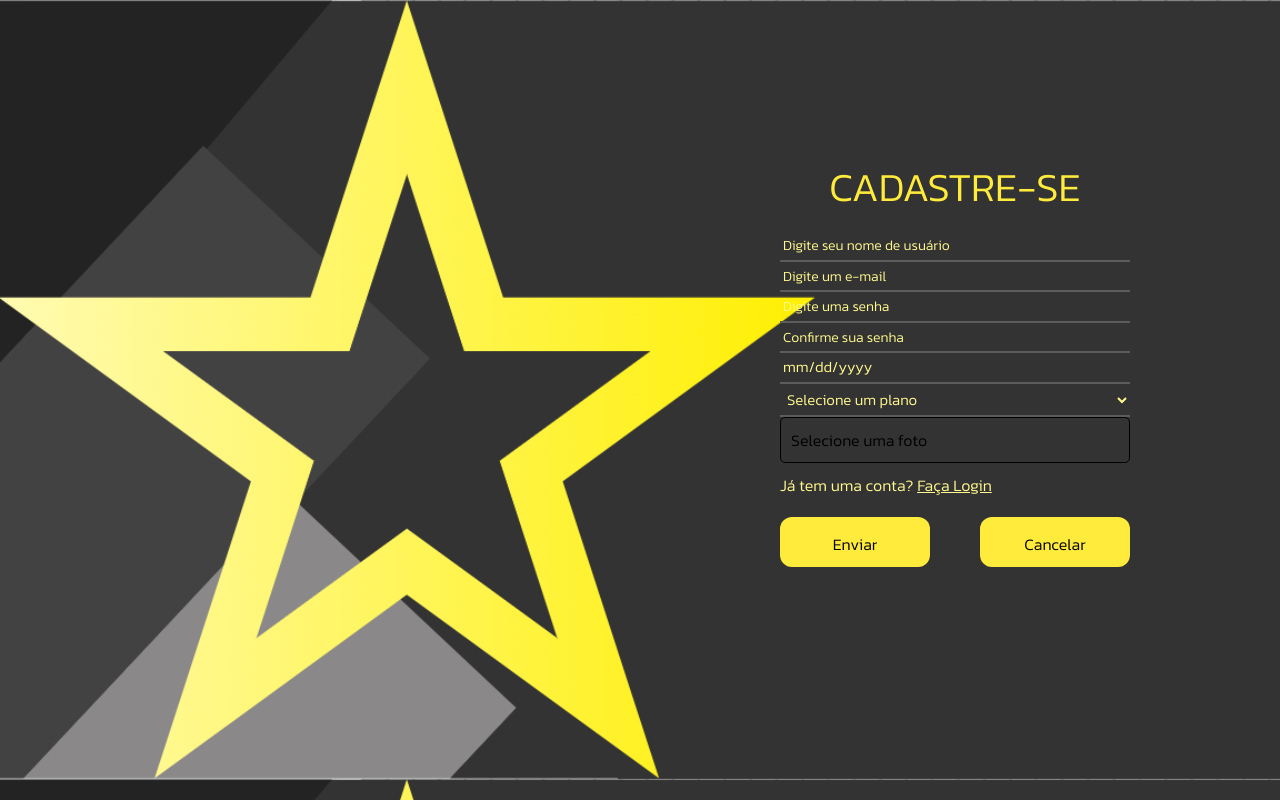
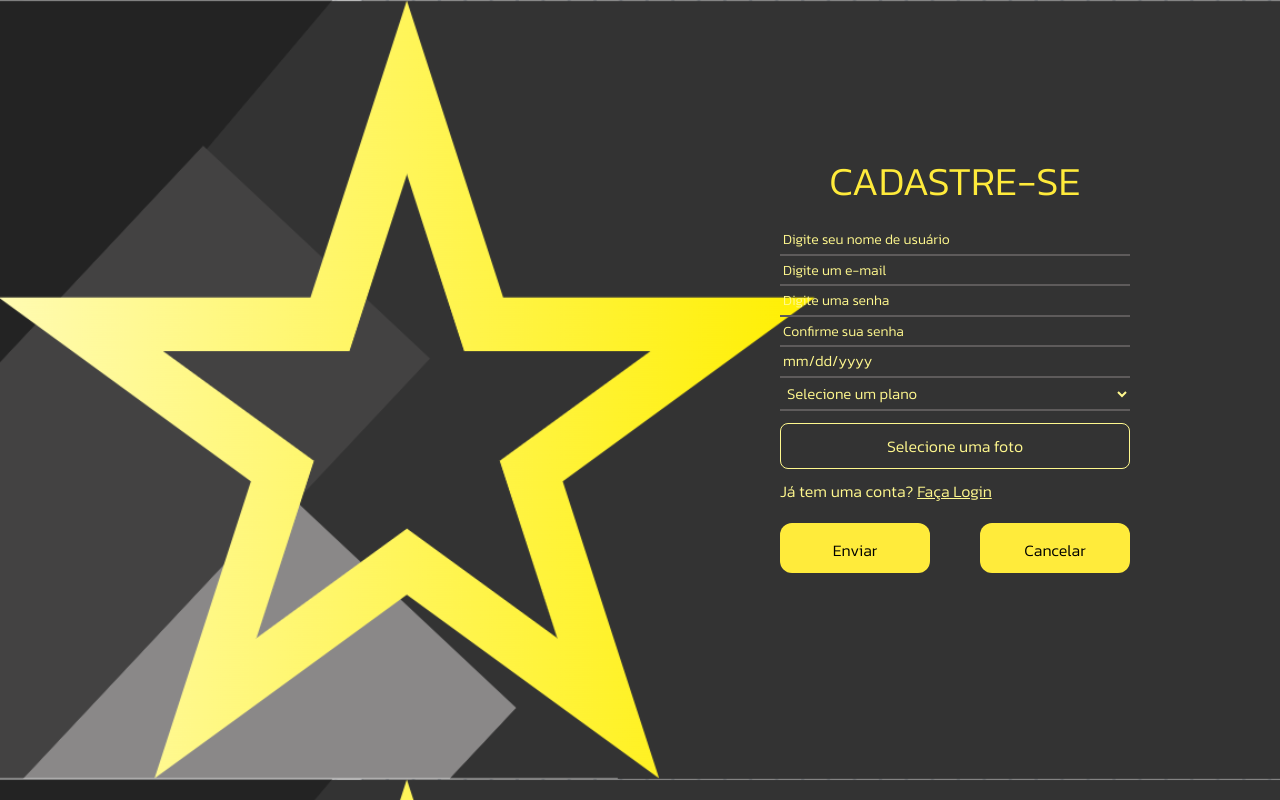
Before and after one commit to KaikyBizon/StarlistApp, a React (Vite) app in the folder frontend/: page /cadastro in a window 1280 px wide. Built offline with nearby package versions, Linux system fonts and the light colour scheme.

Commit message:
Estilizacao foto de perfil cadastro
Estilização do input para o usuário escolher foto de perfil no Cadastro

```diff
--- a/frontend/src/StylesPages/Cadastro.css
+++ b/frontend/src/StylesPages/Cadastro.css
@@ -283,3 +283,20 @@ input[type="date"]::-webkit-calendar-picker-indicator {
     position: relative;
     width: 100%;
 }
+
+#input-foto-button {
+    display: inline-block;
+    width: 100%;
+    padding: 10px;
+    border: 1px solid #FFF88E;
+    border-radius: 8px;
+    color: #FFF88E;
+    background-color: transparent;
+    text-align: center;
+    cursor: pointer;
+    margin-top: 12px;
+}
+
+#input-foto-button:hover {
+    opacity: 0.8;
+}
--- a/frontend/src/pages/Cadastro.jsx
+++ b/frontend/src/pages/Cadastro.jsx
@@ -93,7 +93,7 @@ function Cadastro() {
         localStorage.setItem('email', formValues.email);
         console.table(data)
         try {
-            const resposta = await fetch('http://10.135.60.24:8085/save-user', {
+            const resposta = await fetch('http://10.135.60.12:8085/save-user', {
                 method: 'POST',
                 body: data,
             });
@@ -192,8 +192,6 @@ function Cadastro() {
                                 </ul>
                             )}
                         </div>
-
-
 
                         <div className="textos">
                             <input
@@ -302,10 +300,9 @@ function Cadastro() {
 
                         <div className="textos">
                             <div className="foto-dropdown">
-                                <button
-                                    type='button'
-                                    className="dropdown-button btn-AbrirModal"
-                                    onClick={() => document.getElementById('input-foto').click()}
+                                <label
+                                    id="input-foto-button"
+                                    htmlFor="input-foto"
                                 >
                                     {formValues.fotoPreview ? (
                                         <span>
@@ -319,7 +316,7 @@ function Cadastro() {
                                     ) : (
                                         "Selecione uma foto"
                                     )}
-                                </button>
+                                </label>
                                 <input
                                     type="file"
                                     id="input-foto"
@@ -329,6 +326,7 @@ function Cadastro() {
                                 />
                             </div>
                         </div>
+
 
 
                         <div className='Link_JaTemConta'>
```
